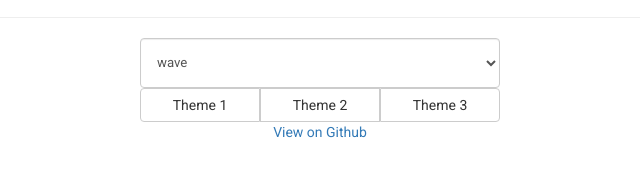
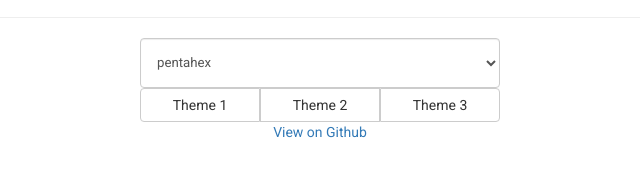
Before and after one commit to fitsbach/jRoll, a plain HTML site: page index.html in a window 1280 px wide. Shown: the part 433-610 px from the top of the page, 320-960 px from the left. Drawn offline with Linux system fonts and the light colour scheme.

Commit message:
Update index.html

```diff
--- a/index.html
+++ b/index.html
@@ -55,7 +55,7 @@
 					<option value="gyroscope">gyroscope</option>
 				</optgroup>
 				<optgroup label="Misc.Shapes">
-					<option selected value="wave">wave</option>
+					<option value="wave">wave</option>
 					<option value="waterdrop">waterdrop</option>
 					<option value="eq">eq</option>
 				</optgroup>
@@ -73,7 +73,7 @@
 					<option value="squares">squares</option>
 					<option value="3Dsquares">3Dsquares</option>
 					<option value="stackedsquares">stackedsquares</option>
-					<option value="pentahex">pentahex</option>
+					<option selected value="pentahex">pentahex</option>
 				</optgroup>
 				</select>
 			</div>
```
